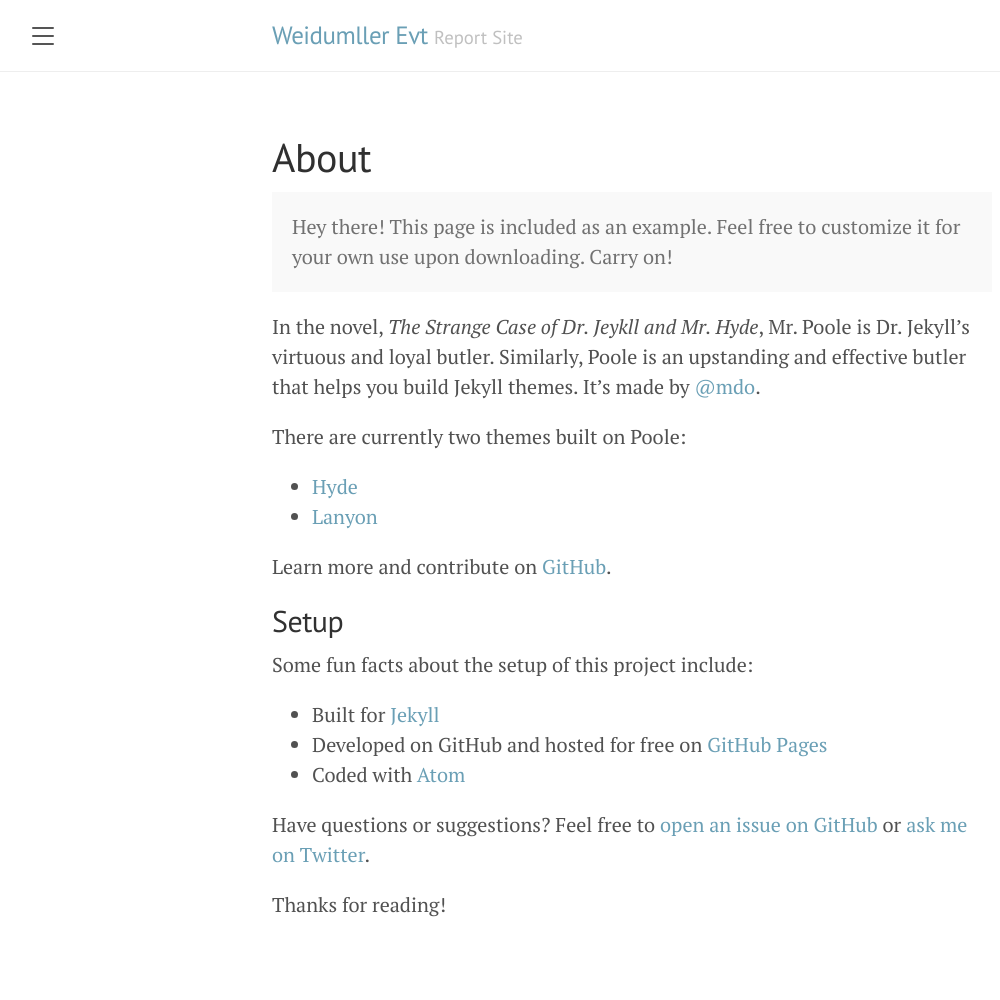
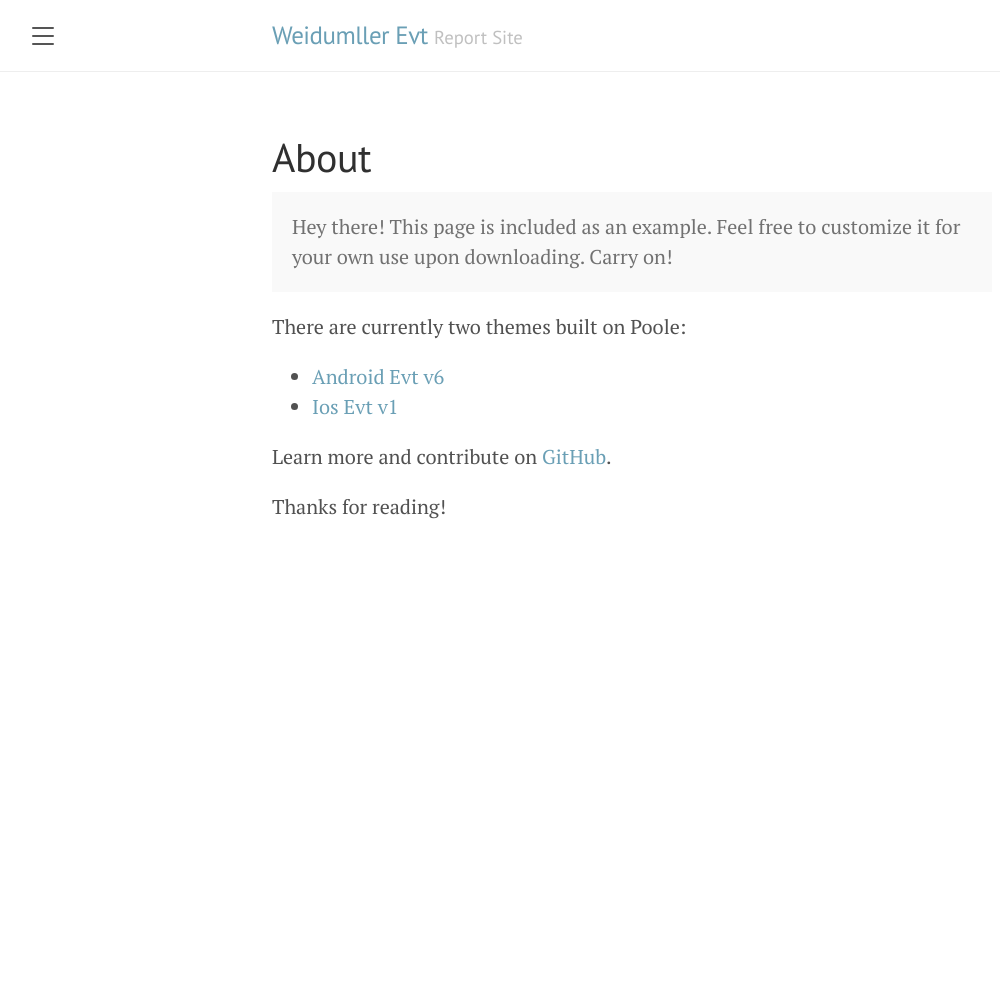
Before and after one commit to KuanChunChen/WM_Evt_Site, a Jekyll site: the page built from about.md, in a window 1280 px wide. Shown: the whole page, without its empty margins (8-1008 px from the left). Built offline with Jekyll 4.4.1, drawn with Linux system fonts in a browser that asks for light colours; after the commit the page ends 900 px from its top, so only the background shows below that.

Commit message:
[210608]Update the page.

```diff
--- a/_config.yml
+++ b/_config.yml
@@ -9,9 +9,9 @@ permalink:           pretty
 
 # About/contact
 author:
-  name:              Mark Otto
-  url:               https://twitter.com/mdo
-  email:             markdotto@gmail.com
+  name:              Willy Chen
+  url:               https://www.linkedin.com/in/kuan-chun-chen-3b703216b/
+  email:             championsheeps@gmail.com
 
 # Gems
 plugins:
--- a/about.md
+++ b/about.md
@@ -7,23 +7,13 @@ title: About
   Hey there! This page is included as an example. Feel free to customize it for your own use upon downloading. Carry on!
 </p>
 
-In the novel, *The Strange Case of Dr. Jeykll and Mr. Hyde*, Mr. Poole is Dr. Jekyll's virtuous and loyal butler. Similarly, Poole is an upstanding and effective butler that helps you build Jekyll themes. It's made by [@mdo](https://twitter.com/mdo).
+
 
 There are currently two themes built on Poole:
 
-* [Hyde](http://hyde.getpoole.com)
-* [Lanyon](http://lanyon.getpoole.com)
+* [Android Evt v6](https://kuanchunchen.github.io/)
+* [Ios Evt v1](http://lanyon.getpoole.com)
 
 Learn more and contribute on [GitHub](https://github.com/poole).
 
-## Setup
-
-Some fun facts about the setup of this project include:
-
-* Built for [Jekyll](https://jekyllrb.com)
-* Developed on GitHub and hosted for free on [GitHub Pages](https://pages.github.com)
-* Coded with [Atom](https://atom.io)
-
-Have questions or suggestions? Feel free to [open an issue on GitHub](https://github.com/poole/issues/new) or [ask me on Twitter](https://twitter.com/mdo).
-
 Thanks for reading!
```
Also changed, not shown: 2 other files.
